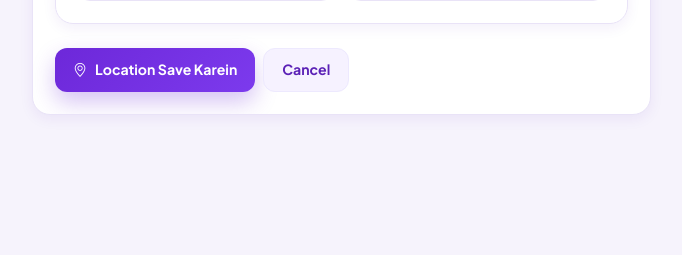
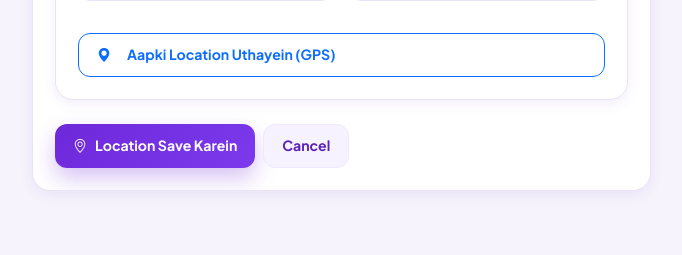
Before and after one commit to visionvistarabsp-hue/attendance-, a Flask app: page /admin/locations in a window 1280 px wide. Shown: the part 886-1141 px from the top of the page, without its empty margins (274-956 px from the left). Before the commit the page ends 1001 px from the top, so only its background shows below. Run offline with Flask 3, Linux system fonts and the light colour scheme; a user stored in the database is signed in; some libraries are stand-ins or nearby versions.

Commit message:
push time

```diff
--- a/templates/office_locations.html
+++ b/templates/office_locations.html
@@ -40,6 +40,14 @@
                                 <div class="col-md-6">
                                     <label class="form-label">Longitude <span class="text-danger">*</span></label>
                                     <input type="text" class="form-control" id="manual_lng" name="longitude" placeholder="e.g. 77.2090" required>
+                                </div>
+                            </div>
+                            <div class="row g-3 mt-3">
+                                <div class="col-12">
+                                    <button type="button" class="btn btn-outline-primary w-100" id="getMyLocationBtn" onclick="getMyLocation()">
+                                        <i class="bi bi-geo-alt-fill me-2"></i> Aapki Location Uthayein (GPS)
+                                    </button>
+                                    <div class="form-text mt-1" id="locationMsg" style="display:none;"></div>
                                 </div>
                             </div>
                         </div>
@@ -146,5 +154,46 @@
     }
 
     document.addEventListener('DOMContentLoaded', initMap);
+
+    function getMyLocation() {
+        const btn = document.getElementById('getMyLocationBtn');
+        const msg = document.getElementById('locationMsg');
+        if (!navigator.geolocation) {
+            msg.style.display = 'block';
+            msg.textContent = 'Is browser me location support nahi hai.';
+            msg.className = 'form-text mt-1 text-danger';
+            return;
+        }
+        btn.disabled = true;
+        btn.innerHTML = '<i class="bi bi-arrow-repeat me-2"></i> Location fetch ho rahi hai...';
+        msg.style.display = 'none';
+        navigator.geolocation.getCurrentPosition(
+            (pos) => {
+                const lat = pos.coords.latitude;
+                const lng = pos.coords.longitude;
+                document.getElementById('manual_lat').value = lat.toFixed(6);
+                document.getElementById('manual_lng').value = lng.toFixed(6);
+                document.getElementById('picked_lat').value = lat.toFixed(6);
+                document.getElementById('picked_lng').value = lng.toFixed(6);
+                if (marker) {
+                    marker.setLatLng([lat, lng]);
+                    map.panTo([lat, lng]);
+                }
+                btn.disabled = false;
+                btn.innerHTML = '<i class="bi bi-geo-alt-fill me-2"></i> Aapki Location Uthayein (GPS)';
+                msg.style.display = 'block';
+                msg.textContent = 'Location mil gayi: ' + lat.toFixed(4) + ', ' + lng.toFixed(4);
+                msg.className = 'form-text mt-1 text-success';
+            },
+            (err) => {
+                btn.disabled = false;
+                btn.innerHTML = '<i class="bi bi-geo-alt-fill me-2"></i> Aapki Location Uthayein (GPS)';
+                msg.style.display = 'block';
+                msg.textContent = 'Location nahi mil paayi. Browser se location permission dein.';
+                msg.className = 'form-text mt-1 text-danger';
+            },
+            { enableHighAccuracy: true, timeout: 10000, maximumAge: 0 }
+        );
+    }
 </script>
 {% endblock %}
```
